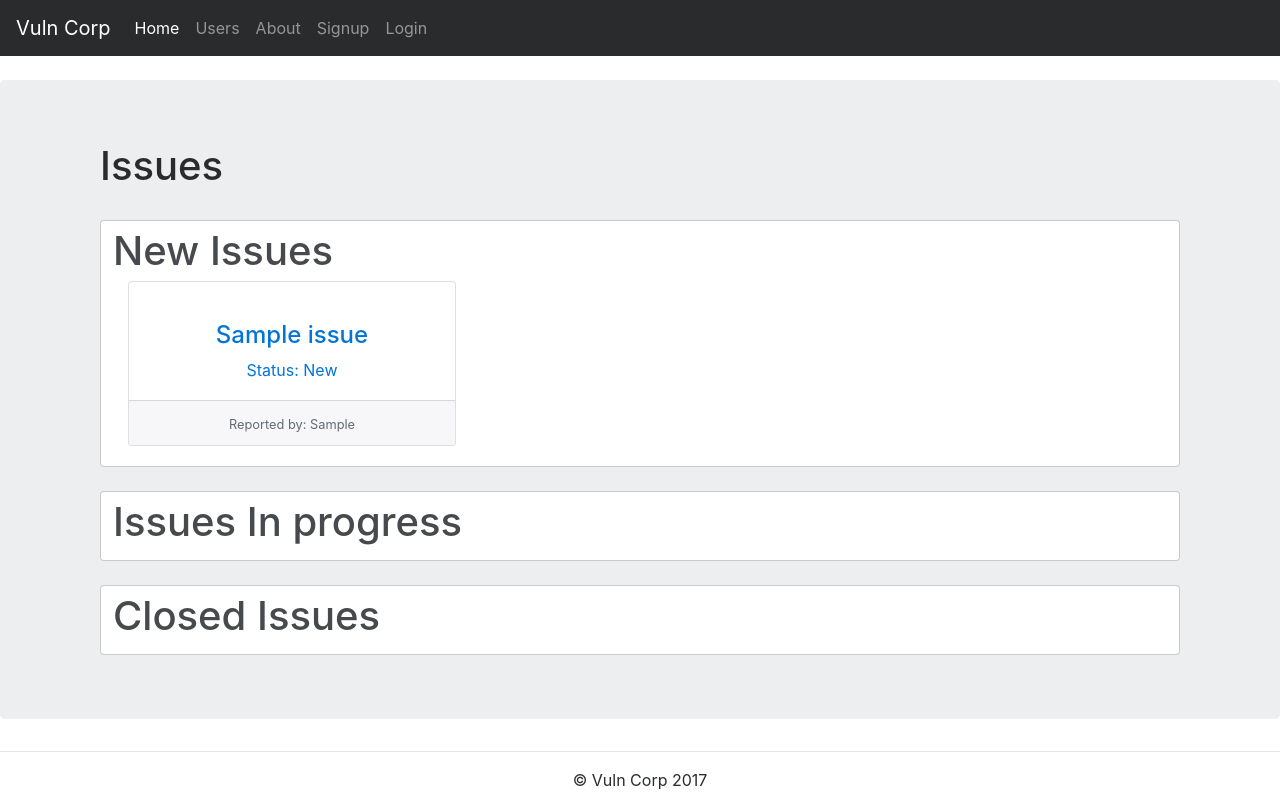
After one commit to jeff350/vuln-corp, a Flask app: page /issues in a window 1280 px wide. The commit adds this page. Run offline with Flask 2, Linux system fonts and the light colour scheme; tables that the repository leaves empty hold one stand-in row (values such as "Sample post"); data that the repository does not hold is empty; parts of the project's set-up code (start-up, migrations or seed data) failed here and were passed over; some libraries are stand-ins or nearby versions.

Commit message:
change group select to hidden field, add issue tracking with XXS, sql injection via url in /issues/<id> via id parameter

```diff
--- /dev/null
+++ b/vuln_corp/choices.py
@@ -0,0 +1,13 @@
+from vuln_corp.models import User
+
+ISSUE_STATUS = [
+    ('New', 'New'),
+    ('In Progress', 'In Progress'),
+    ('Closed', 'Closed'),
+]
+
+ISSUE_ASSIGNEES = [(g.username, g.username) for g in User.query.filter(User.group == 1).all()]
+ISSUE_ASSIGNEES.append(('unassigned', 'unassigned'))
+print(ISSUE_ASSIGNEES)
+
+CUSTOMERS = [(g.username, g.username) for g in User.query.filter(User.group == 2).all()]
--- a/vuln_corp/templates/base.html
+++ b/vuln_corp/templates/base.html
@@ -23,7 +23,14 @@
                 <a class="nav-link" href="/about">About</a>
             </li>
 
+
             {% if user %}
+                <li class="nav-item">
+                    <a class="nav-link" href="/issues">Issues</a>
+                </li>
+                <li class="nav-item">
+                    <a class="nav-link" href="/issues/create">Create Issue</a>
+                </li>
                 <li class="nav-item">
                     <a class="nav-link" href="/profile">Profile</a>
                 </li>
--- a/vuln_corp/templates/index.html
+++ b/vuln_corp/templates/index.html
@@ -14,6 +14,6 @@
     <br><br>
     <strong>We appreciate all of our customers and appreciate any feed back you may have:</strong>
     <br><br>
-    <a class="btn btn-primary" href="/feedback/give">Provide feedback!</a>
+    <a class="btn btn-primary" href="/issues/create">Provide feedback!</a>
 
 {% endblock %}
--- /dev/null
+++ b/vuln_corp/templates/issues.html
@@ -0,0 +1,85 @@
+{% extends "base.html" %}
+
+{% block title %}
+    Orders
+{% endblock %}
+
+{% block content %}
+    <div class="container">
+        <h1>Issues</h1>
+        <br>
+        <div class="container form-control">
+            <h1>New Issues</h1>
+            <div class="container">
+                <div class="card-columns">
+                    {% for issue in issues_new %}
+                        <a href="/issues/{{ issue.id }}">
+
+                            <div class="card text-center">
+                                <br>
+                                <div class="card-block">
+                                    <h4 class="card-title">{{ issue.title|safe }}</h4>
+                                    <p class="card-text">Status: {{ issue.status }}</p>
+                                </div>
+                                <div class="card-footer">
+                                    <small class="text-muted">
+                                        Reported by: {{ issue.reported_by }}</small>
+                                </div>
+                            </div>
+                        </a>
+                    {% endfor %}
+                </div>
+            </div>
+        </div>
+        <br>
+
+        <div class="container form-control">
+            <h1>Issues In progress</h1>
+            <div class="container">
+                <div class="card-columns">
+                    {% for issue in issues_in_progress %}
+                        <a href="/issues/{{ issue.id }}">
+
+                            <div class="card text-center">
+                                <br>
+                                <div class="card-block">
+                                    <h4 class="card-title">{{ issue.title|safe }}</h4>
+                                    <p class="card-text">Status: {{ issue.status }}</p>
+                                </div>
+                                <div class="card-footer">
+                                    <small class="text-muted">
+                                        Reported by: {{ issue.reported_by }}</small>
+                                </div>
+                            </div>
+                        </a>
+                    {% endfor %}
+                </div>
+            </div>
+        </div>
+        <br>
+        <div class="container form-control"
+        ">
+        <h1>Closed Issues</h1>
+        <div class="container">
+            <div class="card-columns">
+                {% for issue in issues_done %}
+                    <a href="/issues/{{ issue.id }}">
+
+                        <div class="card text-center">
+                            <br>
+                            <div class="card-block">
+                                <h4 class="card-title">{{ issue.title|safe }}</h4>
+                                <p class="card-text">Status: {{ issue.status }}</p>
+                            </div>
+                            <div class="card-footer">
+                                <small class="text-muted">
+                                    Reported by: {{ issue.reported_by }}</small>
+                            </div>
+                        </div>
+                    </a>
+                {% endfor %}
+            </div>
+        </div>
+    </div>
+
+{% endblock %}
--- a/vuln_corp/templates/signup.html
+++ b/vuln_corp/templates/signup.html
@@ -37,14 +37,12 @@
             {{ form.bio( class='form-control') }}
             {% for error in form.bio.errors %}
             {% endfor %}<br>
-            Please select your group:<br>
             {{ form.group(class='form-control') }}
             {% for error in form.group.errors %}
                 <span class="label label-danger">{{ error }}</span>
             {% endfor %}<br>
             <br>
-            <input class="btn btn-primary" type="submit" value="Enlist">
+            <input class="btn btn-primary" type="submit" value="Create Account">
         </form>
     </div>
-    </form>
 {% endblock %}
--- a/vuln_corp/utils.py
+++ b/vuln_corp/utils.py
@@ -5,6 +5,7 @@ Utilities for dealing with the UN
 import time
 
 from vuln_corp import app
+from vuln_corp.models import Issues
 
 
 def authenticate(scopes):
@@ -14,3 +15,7 @@ def authenticate(scopes):
 @app.template_filter('ctime')
 def timectime(s):
     return time.ctime(s)
+
+
+def get_issue_from_id(id):
+    return Issues.query.filter(Issues.id == id).first()
--- a/vuln_corp/views.py
+++ b/vuln_corp/views.py
@@ -2,11 +2,14 @@ from functools import wraps
 from random import *
 
 from flask import render_template, flash, redirect, request, url_for, make_response
+from sqlalchemy import desc
 from sqlalchemy.exc import *
 
 from vuln_corp import app
-from .forms import LoginForm, SignupForm, EditUserForm
-from .models import db, User, Session, Groups
+from vuln_corp import utils
+from vuln_corp.choices import ISSUE_ASSIGNEES
+from vuln_corp.forms import LoginForm, SignupForm, EditUserForm, EditIssueForm, IssueForm
+from vuln_corp.models import db, User, Session, Groups, Issues
 
 
 def get_user(f):
@@ -143,7 +146,7 @@ def sessions(*args, **kwargs):
 def about(*args, **kwargs):
     user = kwargs.get('user')
     session = kwargs.get('session')
-    return render_template('about.html', group=request.cookies.get('group'))
+    return render_template('about.html', user=user, group=request.cookies.get('group'))
 
 
 @app.route('/users/<username>')
@@ -193,3 +196,72 @@ def settings(*args, **kwargs):
 @app.route('/unauthorized')
 def unauthorized():
     return render_template('/unauthorized.html', group=request.cookies.get('group'))
+
+
+@app.route('/issues')
+@get_user
+def issues(*args, **kwargs):
+    user = kwargs.get('user')
+    session = kwargs.get('session')
+    issues_new = Issues.query.filter(Issues.status == 'New').order_by(desc(Issues.issued_date)).all()
+    issues_in_progress = Issues.query.filter(Issues.status == 'In Progress').order_by(desc(Issues.issued_date)).all()
+    issues_done = Issues.query.filter(Issues.status == 'Closed').order_by(desc(Issues.issued_date)).all()
+    return render_template('issues.html', user=user, session=session, issues_new=issues_new,
+                           issues_in_progress=issues_in_progress, issues_done=issues_done,
+                           group=request.cookies.get('group'))
+
+
+@app.route('/issues/<id>', methods=['GET', 'POST'])
+@get_user
+def issue(id, *args, **kwargs):
+    user = kwargs.get('user')
+    session = kwargs.get('session')
+    sql = "select * from Issues WHERE id ==" + id
+    for command in sql.split(';'):
+        result = db.engine.execute(command)
+        for row in result:
+            sql_issue = row
+    issue = utils.get_issue_from_id(sql_issue.id)
+    form = EditIssueForm()
+    # initialize form with current data
+    print(issue.summary)
+    form.summary.default = issue.summary
+    form.title.default = issue.title
+    form.assignee.default = issue.assignee
+    form.status.default = issue.status
+    form.assignee.choices = ISSUE_ASSIGNEES
+    form.process()
+
+    if request.method == 'POST':
+        if not form.validate_on_submit():
+            flash('The issue was unable to be updated', 'danger')
+            return render_template('issue.html', issue=issue, form=form, user=user, group=request.cookies.get('group'))
+        else:
+            issue.title = request.form.get('title')
+            issue.summary = request.form.get('summary')
+            issue.assignee = request.form.get('assignee')
+            issue.status = request.form.get('status')
+            db.session.commit()
+            return redirect('issues/' + str(issue.id))
+    elif request.method == 'GET':
+        return render_template('issue.html', issue=issue, form=form, user=user, group=request.cookies.get('group'))
+
+
+@app.route('/issues/create', methods=['GET', 'POST'])
+@get_user
+def create_issue(*args, **kwargs):
+    user = kwargs.get('user')
+    session = kwargs.get('session')
+    form = IssueForm()
+    username = user.username
+    if request.method == 'POST':
+        if not form.validate_on_submit():
+            return render_template('newissue.html', form=form, group=request.cookies.get('group'))
+        elif form.validate_on_submit():
+            newissue = Issues(form.summary.data, form.title.data, user.username)
+            db.session.add(newissue)
+            db.session.commit()
+            return redirect(url_for('issues'))
+    elif request.method == 'GET':
+        return render_template('newissue.html', form=form, user=user, group=request.cookies.get('group'))
+    return render_template('newissue.html', group=request.cookies.get('group'))
```
Also changed, not shown: vuln_corp/forms.py (+21 -6 lines), vuln_corp/models.py (+26 -0 lines), vuln_corp/templates/issue.html (added, +71 -0 lines), vuln_corp/templates/newissue.html (added, +32 -0 lines).
